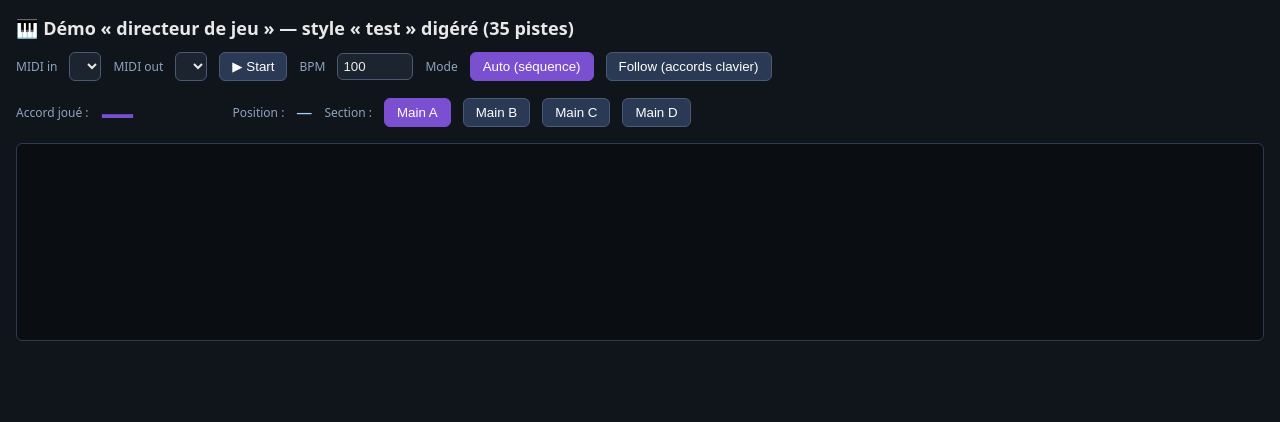
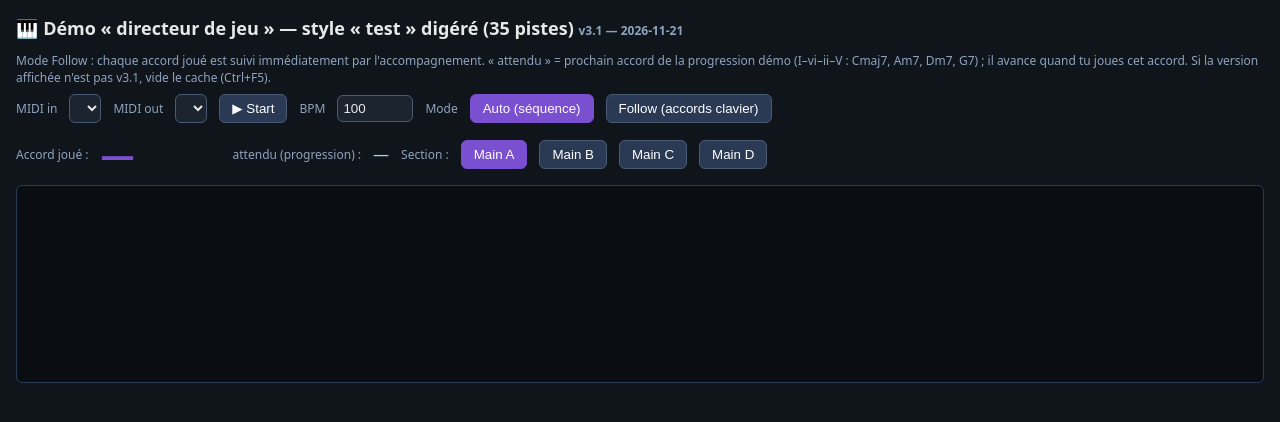
Before and after one commit to yvesdomlaurent-netizen/kn2000-directeur-de-jeu, a plain HTML site: page index.html in a window 1280 px wide. Drawn offline with Linux system fonts and the light colour scheme.

Commit message:
v3.1 : indicateur de version + explication "attendu" dans la page

```diff
--- a/index.html
+++ b/index.html
@@ -18,7 +18,8 @@
 </style>
 </head>
 <body>
-<h1>🎹 Démo « directeur de jeu » — style « test » digéré (35 pistes)</h1>
+<h1>🎹 Démo « directeur de jeu » — style « test » digéré (35 pistes) <span class="lbl" id="ver">v3.1 — 2026-11-21</span></h1>
+<div class="row"><span class="lbl">Mode Follow : chaque accord joué est suivi immédiatement par l'accompagnement. « attendu » = prochain accord de la progression démo (I–vi–ii–V : Cmaj7, Am7, Dm7, G7) ; il avance quand tu joues cet accord. Si la version affichée n'est pas v3.1, vide le cache (Ctrl+F5).</span></div>
 <div class="row">
   <span class="lbl">MIDI in</span><select id="midiIn"></select>
   <span class="lbl">MIDI out</span><select id="midiOut"></select>
@@ -30,7 +31,7 @@
 </div>
 <div class="row">
   <span class="lbl">Accord joué :</span><span id="chord">—</span>
-  <span class="lbl">Position :</span><span id="pos">—</span>
+  <span class="lbl">attendu (progression) :</span><span id="pos">—</span>
   <span class="lbl">Section :</span>
   <button class="sec on" data-sec="Main A">Main A</button>
   <button class="sec" data-sec="Main B">Main B</button>
```
